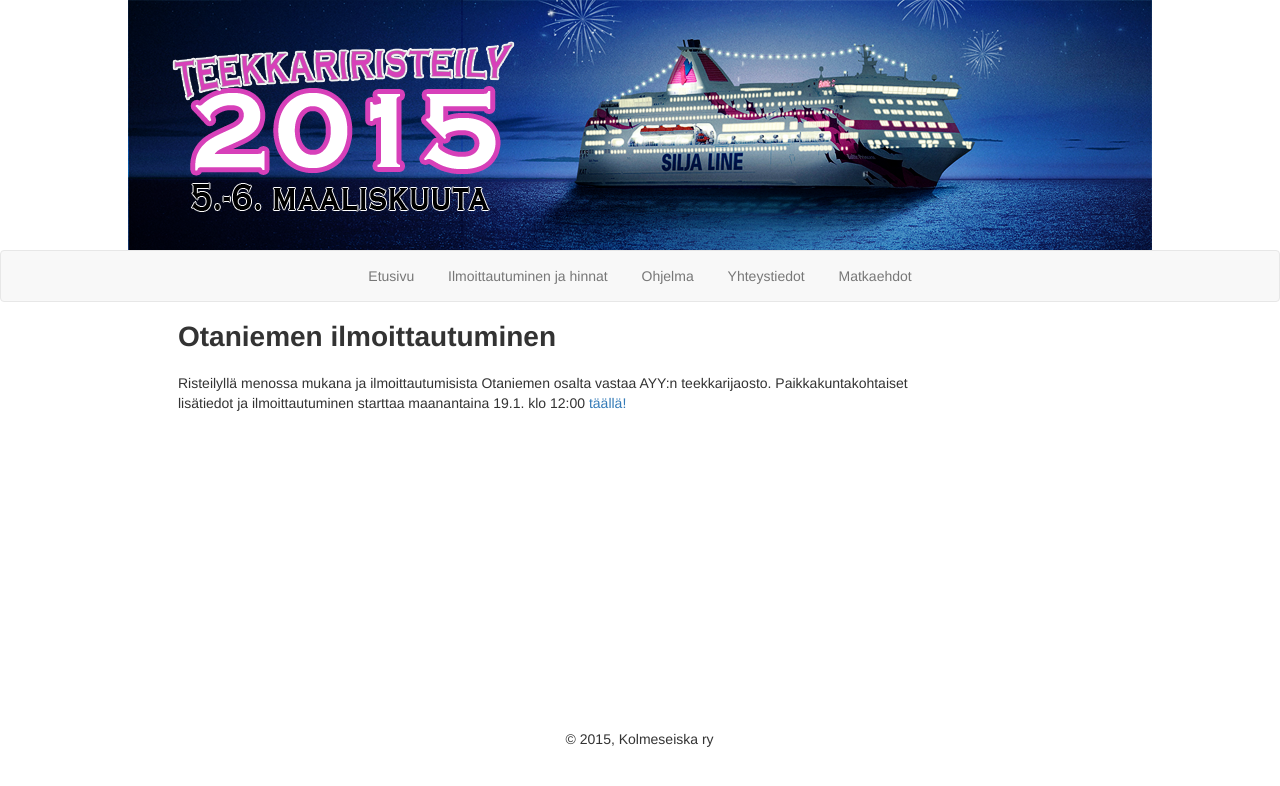
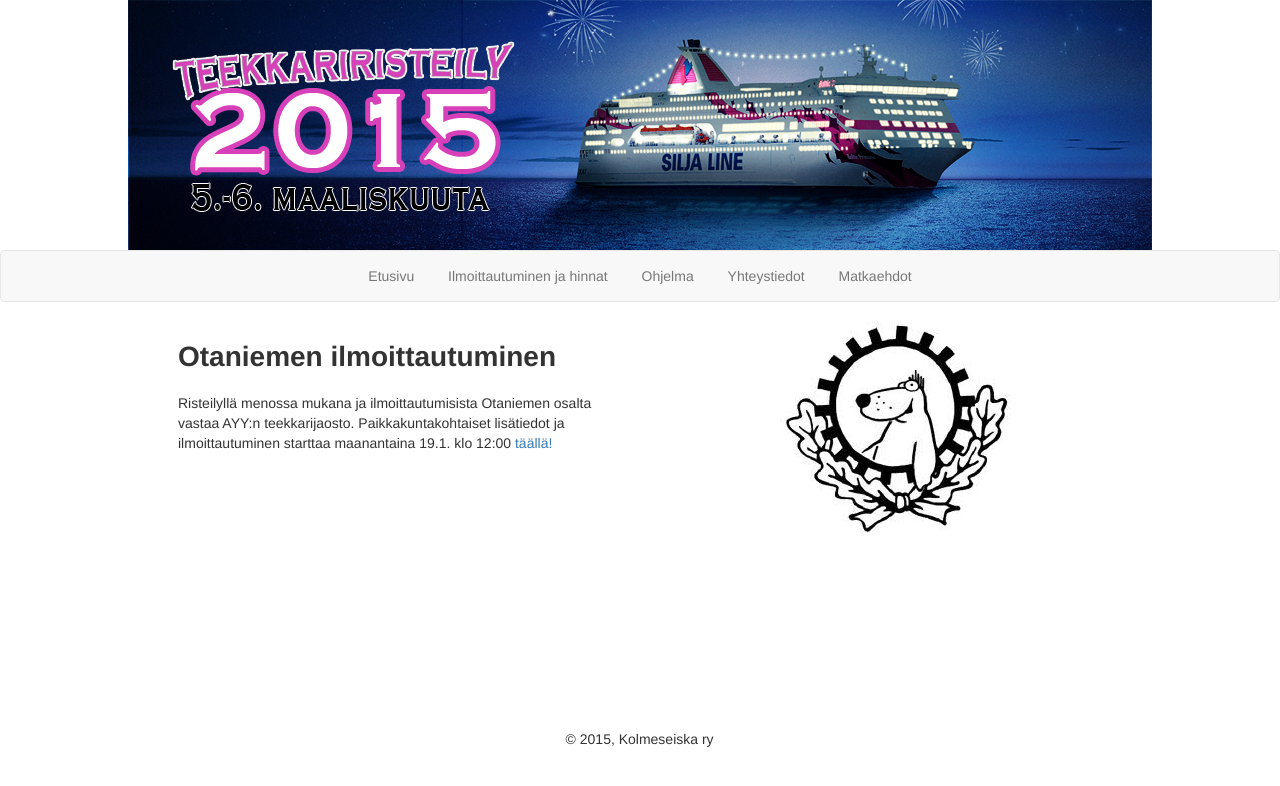
Before and after one commit to kolmeseiska/kolmeseiska.github.io, a Jekyll site: the page built from register/otaniemi.html, in a window 1280 px wide. Shown: the top 786 px of the page. Built offline with Jekyll 4.4.1, drawn with Linux system fonts in a browser that asks for light colours; nearby versions of some CDN libraries; some web fonts are replaced.

Commit message:
Added teekkarijaosto's logo to otaniemi-page

```diff
--- a/register/index.html
+++ b/register/index.html
@@ -17,7 +17,7 @@
   <a href="http://teekkariristeily.net/register/lappeenranta.html">Lappeenranta</a>
 </p>
 <p class="bold">
-  <a href="http://teekkariristeily.net/register/otaniemi.html">Otaniemi</a>
+  <a href="/register/otaniemi.html">Otaniemi</a>
 </p>
 <p class="bold">
   <a href="http://teekkariristeily.net/register/oulu.html">Oulu</a>
--- a/register/otaniemi.html
+++ b/register/otaniemi.html
@@ -3,10 +3,14 @@
 title: Ilmoittautuminen
 ---
 
+<div style="display:inline-block; width:60%">
 <h1>Otaniemen ilmoittautuminen</h1>
-
-<p class="body">
-  Risteilyllä menossa mukana ja ilmoittautumisista Otaniemen osalta vastaa AYY:n teekkarijaosto.
+  <p class="body">
+    Risteilyllä menossa mukana ja ilmoittautumisista Otaniemen osalta vastaa AYY:n teekkarijaosto.
 
   Paikkakuntakohtaiset lisätiedot ja ilmoittautuminen starttaa maanantaina 19.1. klo 12:00 <a href="lomake.ayy.fi/teekkarijaosto/teekkariristeily">täällä!</a>
-</p>
+  </p>
+</div>
+<div style="float:right; width:35%; display:inline-block">
+  <a href="http://ayy.fi/jasenille/opiskelijakulttuuri/jaostot/teekkarijaosto/"><img src="../images/ayy_jaosto.jpg" alt="Ayy:n teekkarijaosto"/></a>
+</div>
```
Also changed, not shown: images/ayy_jaosto.jpg (added).
